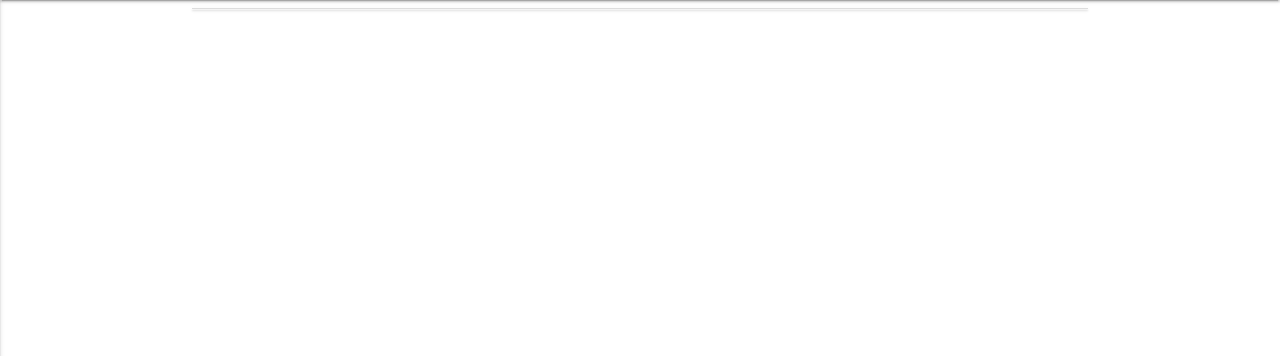
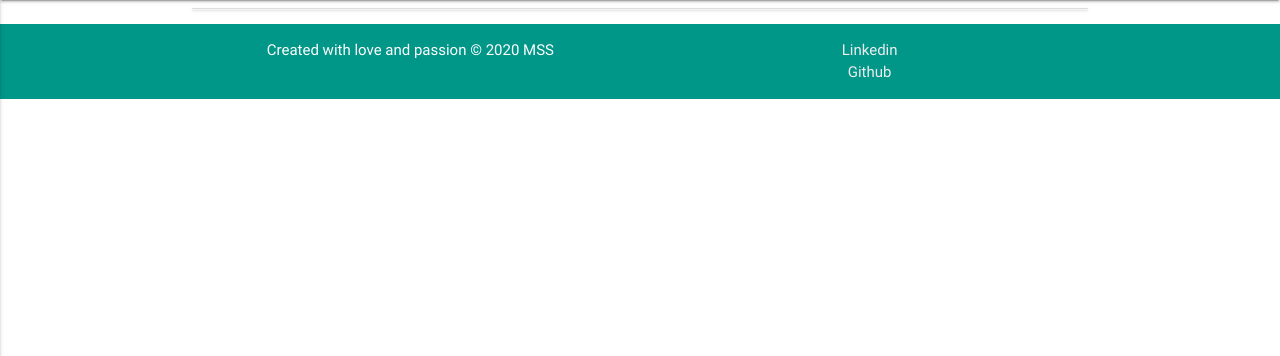
Before and after one commit to sohailshams/cookbook, a Flask app: page / in a window 1280 px wide. Shown: the part 64-420 px from the top of the page. Run offline with Flask 2, Linux system fonts and the light colour scheme; data that the repository does not hold is empty; some libraries are stand-ins or nearby versions.

Commit message:
Added footer

```diff
--- a/templates/base.html
+++ b/templates/base.html
@@ -2,7 +2,7 @@
 <html>
 
 <head>
-	<link href="https://fonts.googleapis.com/icon?family=Material+Icons" rel="stylesheet">
+    <link href="https://fonts.googleapis.com/icon?family=Material+Icons" rel="stylesheet">
 	<link rel="stylesheet" href="https://cdnjs.cloudflare.com/ajax/libs/materialize/0.100.2/css/materialize.min.css">
 	<link rel="stylesheet" href="{{url_for('static', filename='css/style.css')}}" type="text/css" />
 </head>
@@ -31,6 +31,24 @@
 
 	{% endblock %}
     </div>
+<footer class="teal footer">
+          <div class="container">
+    <div class="row center-align">
+        <div class="col s12 m6">
+            <p class="white-text"> Created with love and passion © 2020 MSS</p>
+        </div>
+        <div class="col s12 m6">
+        <ul class="social-links">
+            <li><a class="grey-text text-lighten-3" href="#">Linkedin</a></li>
+            <li><a class="grey-text text-lighten-3" href="#">Github</a></li>
+        </ul>
+        </div>
+    </div>
+</div>
+</footer>
+
+
+
 	<script src="https://cdnjs.cloudflare.com/ajax/libs/jquery/3.2.1/jquery.min.js"></script>
 	<script src="https://cdnjs.cloudflare.com/ajax/libs/materialize/0.100.2/js/materialize.min.js"></script>
 	<script type="text/javascript">
```
